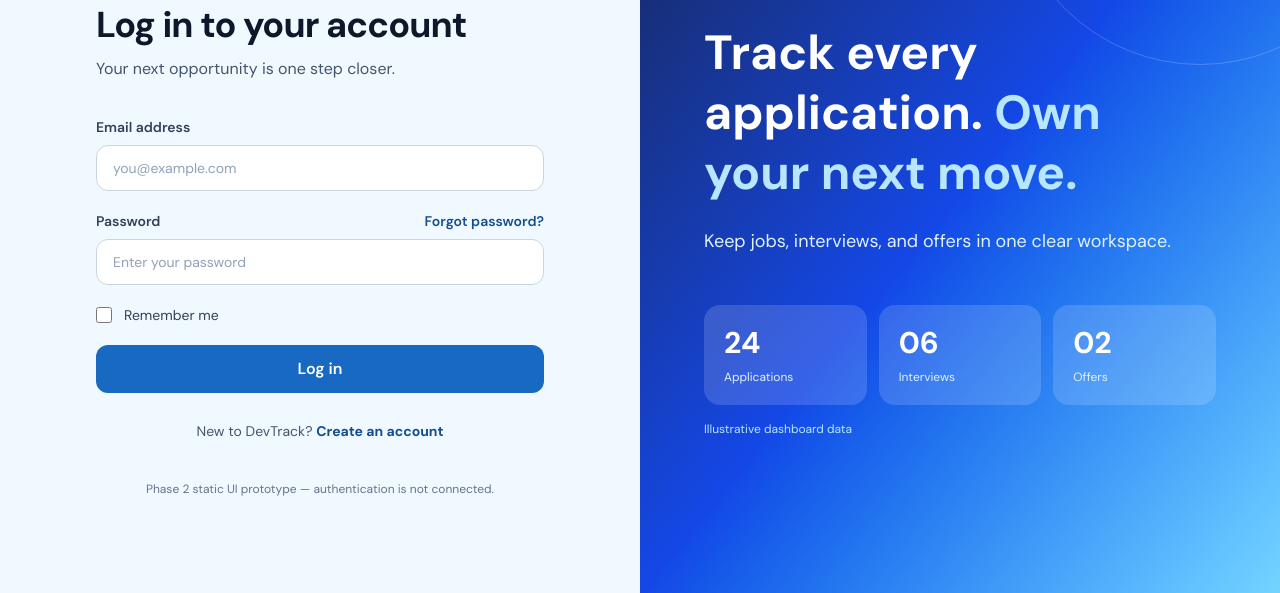
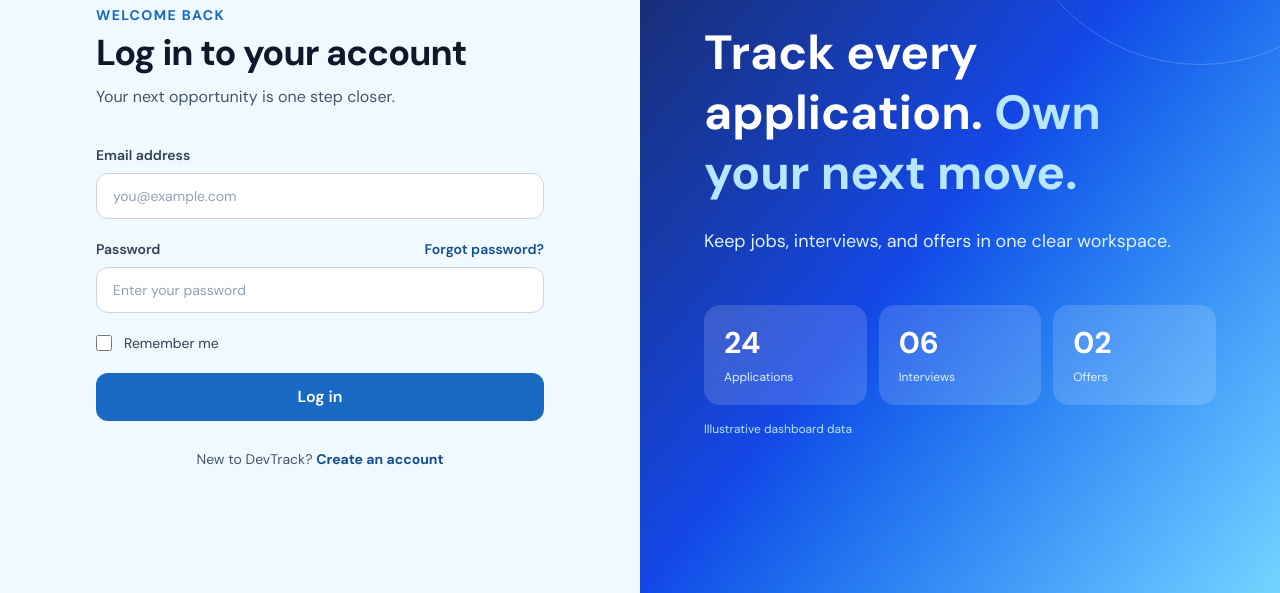
Before and after one commit to ShazaKazem/Developer-Job-Application-Tracker, a website: page frontend/login.html in a window 1280 px wide. Shown: the part 207-800 px from the top of the page. Drawn offline with Linux system fonts and the light colour scheme.

Commit message:
Remove authentication prototype note from login page
Removed the note about Phase 2 static UI prototype.

```diff
--- a/frontend/login.html
+++ b/frontend/login.html
@@ -96,9 +96,7 @@
               >Create an account</a
             >
           </p>
-          <p class="mt-10 text-center text-xs text-slate-500">
-            Phase 2 static UI prototype — authentication is not connected.
-          </p>
+
         </div>
       </section>
       <aside
```
